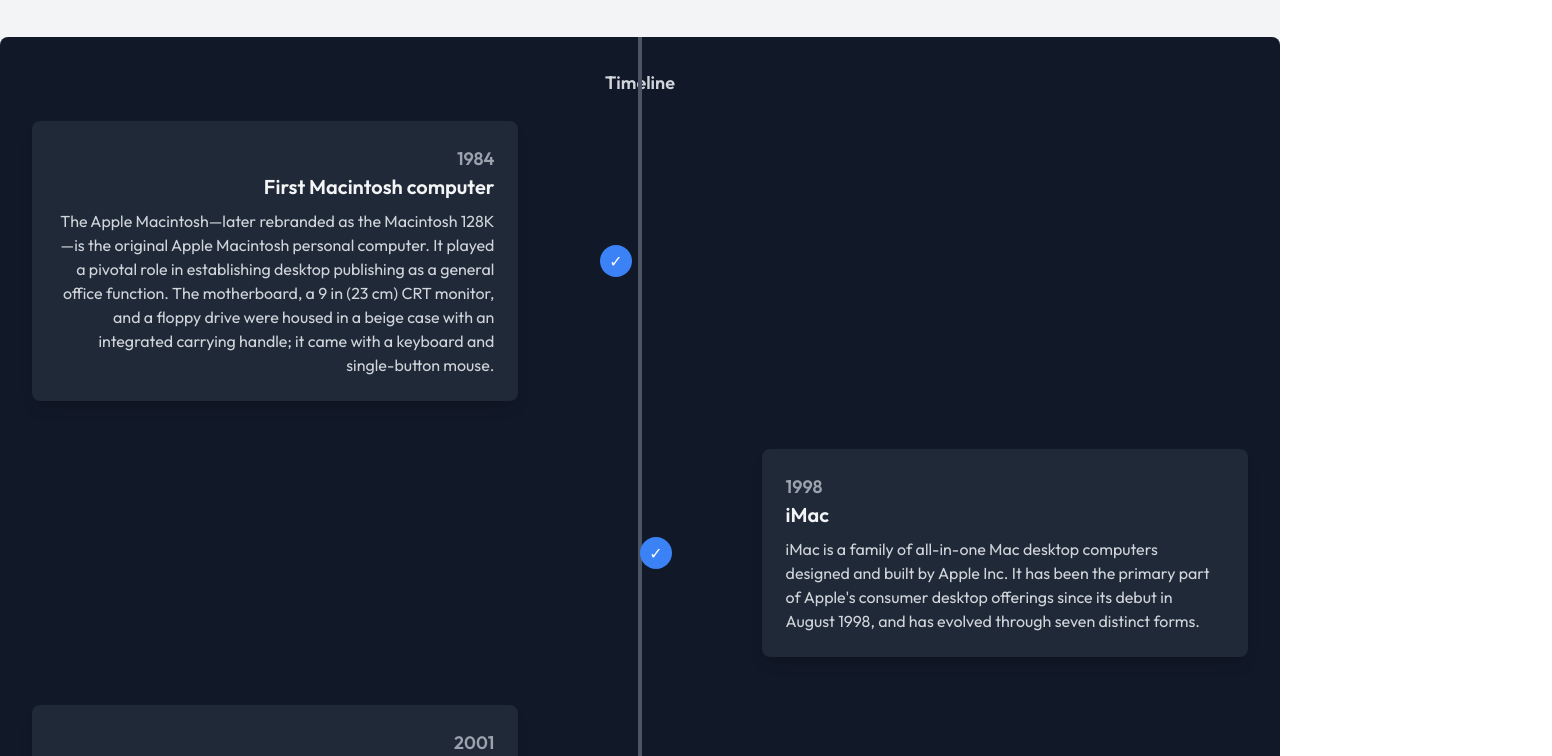
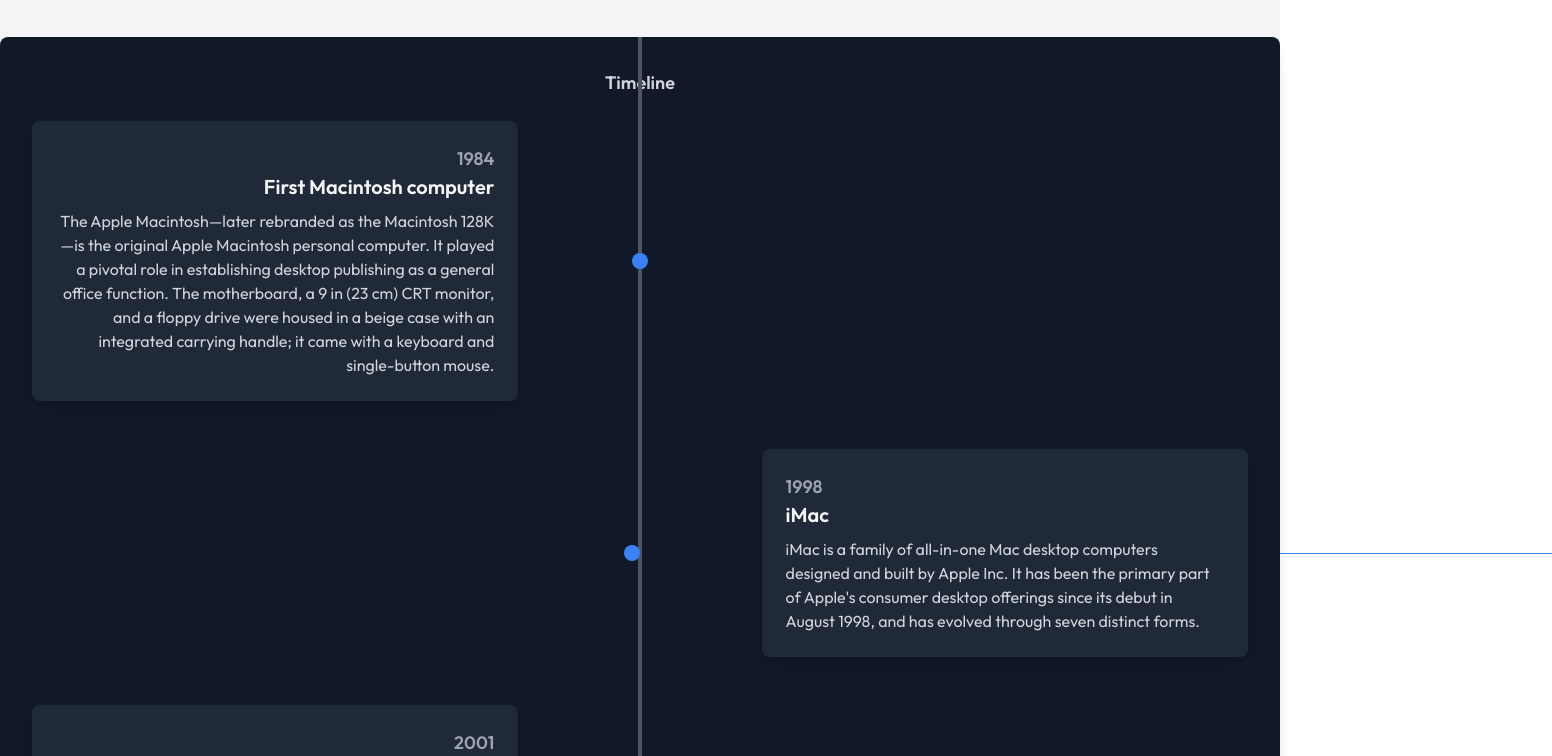
Before and after one commit to edutf8/scrxphysiotherapy-frontend, a Next.js app: page / in a window 1280 px wide. Shown: the part 2100-2856 px from the top of the page, 1552 px wide, since content can reach past the window. Built offline with nearby package versions, Linux system fonts and the light colour scheme.

Commit message:
yet another change

```diff
--- a/src/app/components/Timeline.jsx
+++ b/src/app/components/Timeline.jsx
@@ -45,7 +45,7 @@
                         key={index}
                         className={`flex items-center w-full ${
                             index % 2 === 0 ? 'justify-start' : 'justify-end'
-                        }`}
+                        } relative`}
                     >
                         <div
                             className={`bg-gray-800 p-6 rounded-lg shadow-lg w-2/5 ${
@@ -56,15 +56,24 @@
                             <h3 className="text-gray-100 text-xl font-semibold mb-2">{item.title}</h3>
                             <p className="text-gray-300">{item.description}</p>
                         </div>
+                        {/* Connection Dot */}
                         <div
-                            className="w-8 h-8 bg-blue-500 rounded-full flex items-center justify-center text-white absolute"
+                            className="absolute w-4 h-4 bg-blue-500 rounded-full"
                             style={{
-                                left: index % 2 === 0 ? 'calc(50% - 1.5rem)' : 'calc(50% + 1rem)',
+                                left: index % 2 === 0 ? '50%' : 'calc(50% - 0.5rem)',
                                 transform: 'translateX(-50%)',
                             }}
-                        >
-                            ✓
-                        </div>
+                        ></div>
+                        {/* Connection Line */}
+                        <div
+                            className={`absolute h-px bg-blue-500 ${
+                                index % 2 === 0 ? '-left-1/4' : '-right-1/4'
+                            }`}
+                            style={{
+                                top: '50%',
+                                width: 'calc(25% - 2rem)',
+                            }}
+                        ></div>
                     </div>
                 ))}
             </div>
```
